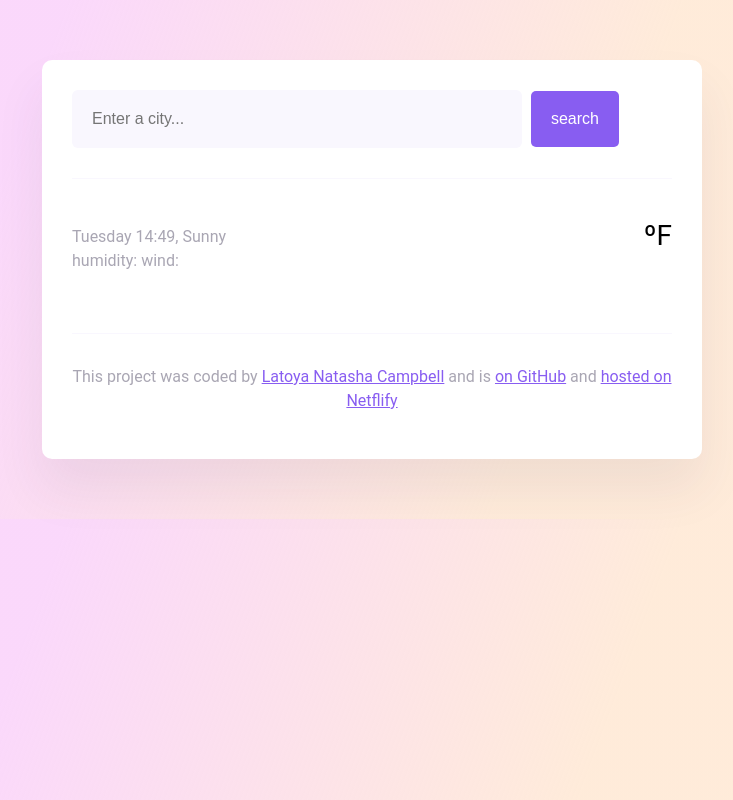
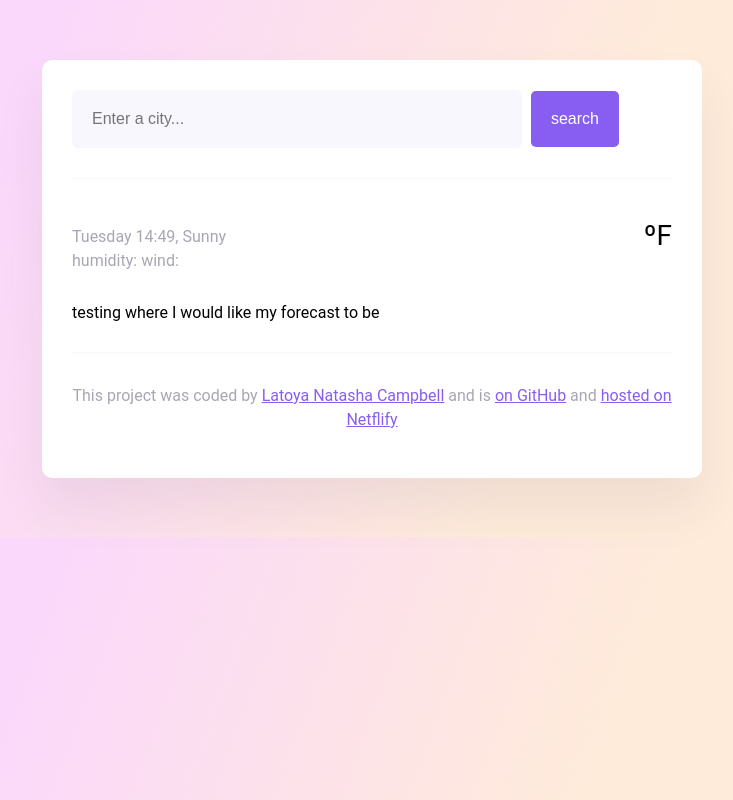
Before and after one commit to LatoyaNatashaC/Forecast-Weather-App, a plain HTML site: page index.html in a window 1280 px wide. Shown: the whole page, without its empty margins (268-1001 px from the left). Drawn offline with Linux system fonts and the light colour scheme.

Commit message:
Testing where I would like my forecast to be

```diff
--- a/index.html
+++ b/index.html
@@ -37,6 +37,7 @@
             <span class="temperature-unit">ºF</span>
           </div>
         </div>
+        testing where I would like my forecast to be
       </main>
       <footer>
         <p>
```
